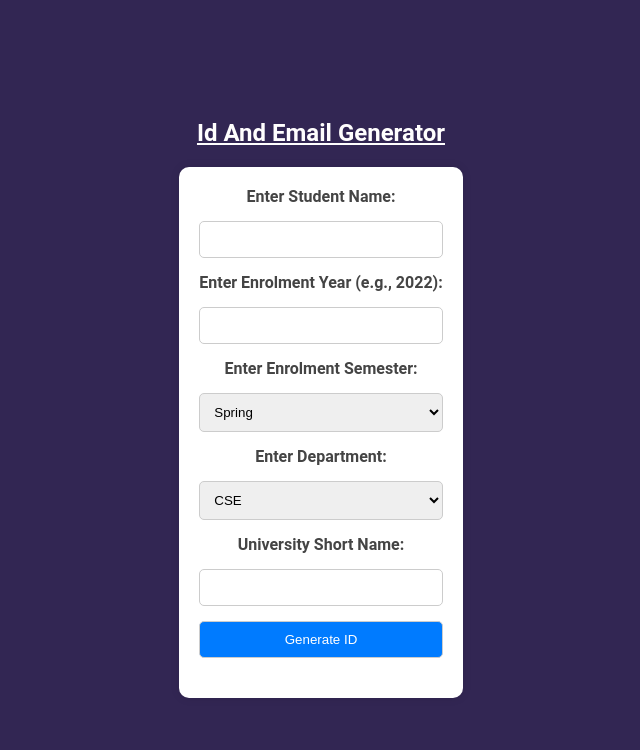
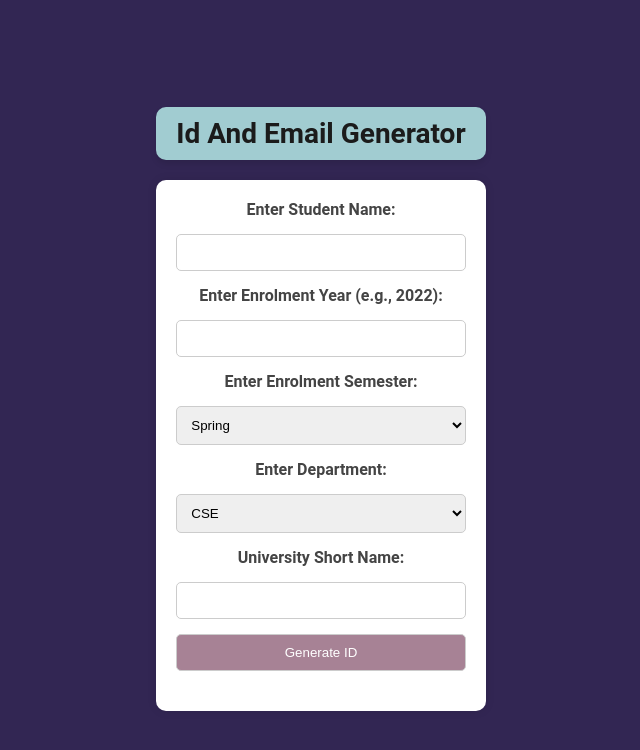
Before and after one commit to sayedul818/iniversity_id_generetor, a plain HTML site: page index.html in a window 1280 px wide. Shown: the whole page, without its empty margins (319-959 px from the left). Drawn offline with Linux system fonts and the light colour scheme.

Commit message:
6th comment

```diff
--- a/styles.css
+++ b/styles.css
@@ -15,9 +15,18 @@ body {
 
 h1 {
     margin-bottom: 20px;
-    font-size: 24px;
-    color: #fffefe;
-    text-decoration: underline;
+    font-size: 28px;
+    color: #1b1b1b;
+    background-color: #A1CCD1;
+    padding: 10px 20px;
+    border-radius: 10px;
+    box-shadow: 0 4px 6px rgba(0, 0, 0, 0.1);
+    transition: background-color 0.3s ease;
+    cursor: pointer;
+}
+
+h1:hover {
+    background-color: #0056b3;
 }
 
 .id-card {
@@ -61,7 +70,7 @@ button:focus {
 }
 
 button {
-    background-color: #007bff;
+    background-color: #A78295;
     color: #ffffff;
     cursor: pointer;
     transition: background-color 0.3s ease;
```
